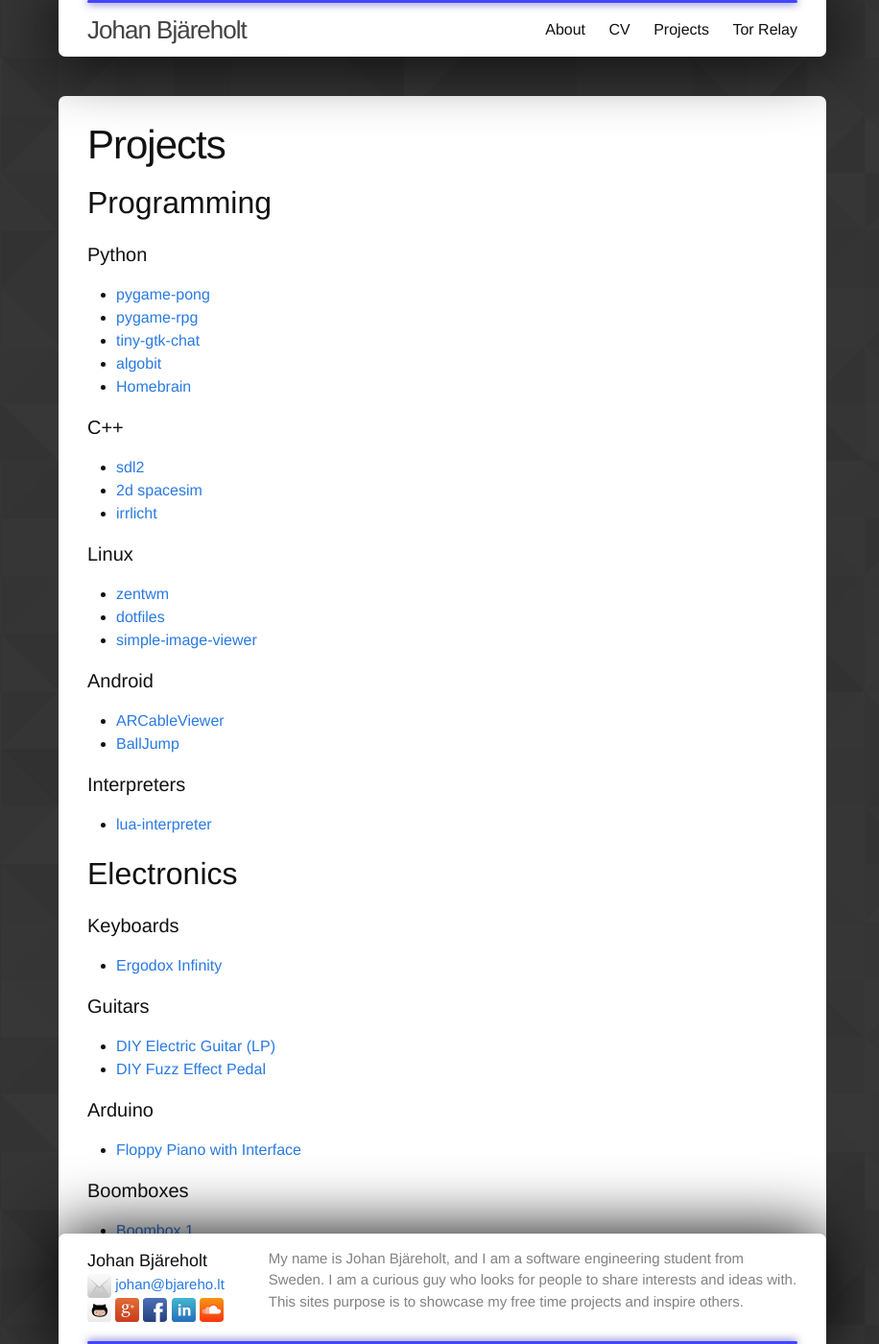
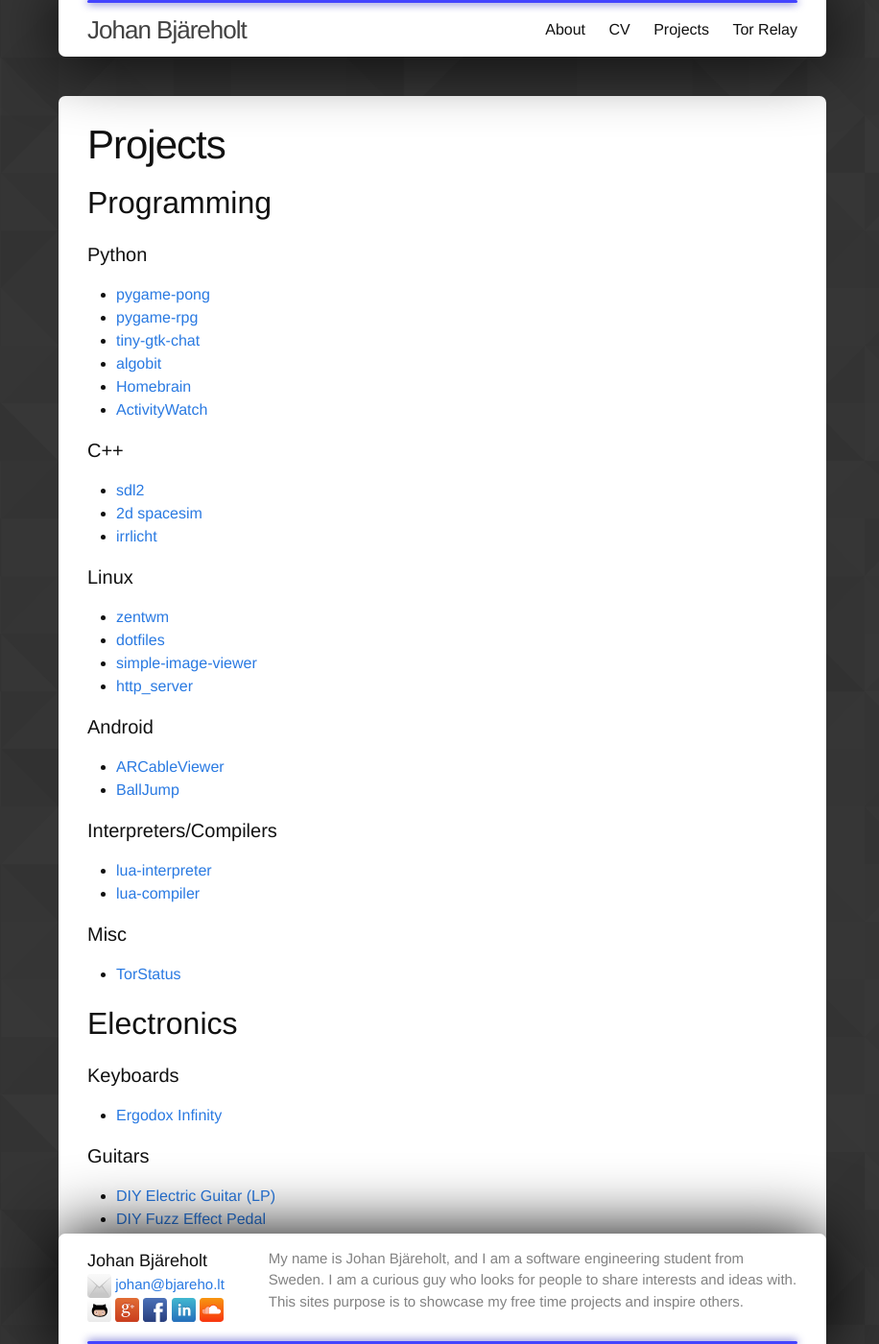
Before and after one commit to johan-bjareholt/johan-bjareholt.github.io, a Jekyll site: the page built from projects.md, in a window 1280 px wide and 1400 px high. Shown: the whole window at 96% size, without its empty margins (179-1095 px from the left). Built offline with Jekyll 4.4.1, drawn with Linux system fonts in a browser that asks for light colours.

Commit message:
Added more programming projects

```diff
--- a/projects.md
+++ b/projects.md
@@ -12,6 +12,7 @@ permalink: /projects/
 - [tiny-gtk-chat](https://github.com/johan-bjareholt/tiny-gtk-chat)
 - [algobit](https://github.com/algobit)
 - [Homebrain](/post/homebrain/)
+- [ActivityWatch](https://github.com/ActivityWatch/activitywatch)
 
 #### C++
 - [sdl2](https://github.com/johan-bjareholt/sdl2-test)
@@ -22,14 +23,18 @@ permalink: /projects/
 - [zentwm](https://github.com/johan-bjareholt/zentwm)
 - [dotfiles](https://github.com/johan-bjareholt/linux-configs)
 - [simple-image-viewer](https://github.com/johan-bjareholt/simple-image-viewer)
+- [http\_server](https://github.com/johan-bjareholt/DV1457-http_server)
 
 #### Android
 - [ARCableViewer](/post/AR-Cable-Viewer)
 - [BallJump](https://github.com/johan-bjareholt/BallJump)
 
-#### Interpreters
+#### Interpreters/Compilers
 - [lua-interpreter](https://github.com/johan-bjareholt/lua-interpreter/)
+- [lua-compiler](https://github.com/johan-bjareholt/lua-compiler/)
 
+#### Misc
+- [TorStatus](https://github.com/johan-bjareholt/TorStatus)
 
 ## Electronics
 
```
